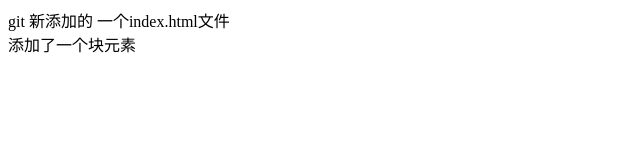
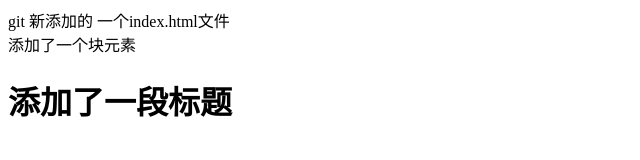
Before and after one commit to fablesun/demoWeb, a plain HTML site: page index.html in a window 1280 px wide. Shown: the whole page, without its empty margins (0-640 px from the left). Drawn offline with Linux system fonts and the light colour scheme.

Commit message:
添加了一个标题

```diff
--- a/index.html
+++ b/index.html
@@ -7,5 +7,6 @@
 <body>
     git 新添加的 一个index.html文件
     <div>添加了一个块元素</div>
+    <h1>添加了一段标题</h1>
 </body>
 </html>
```
